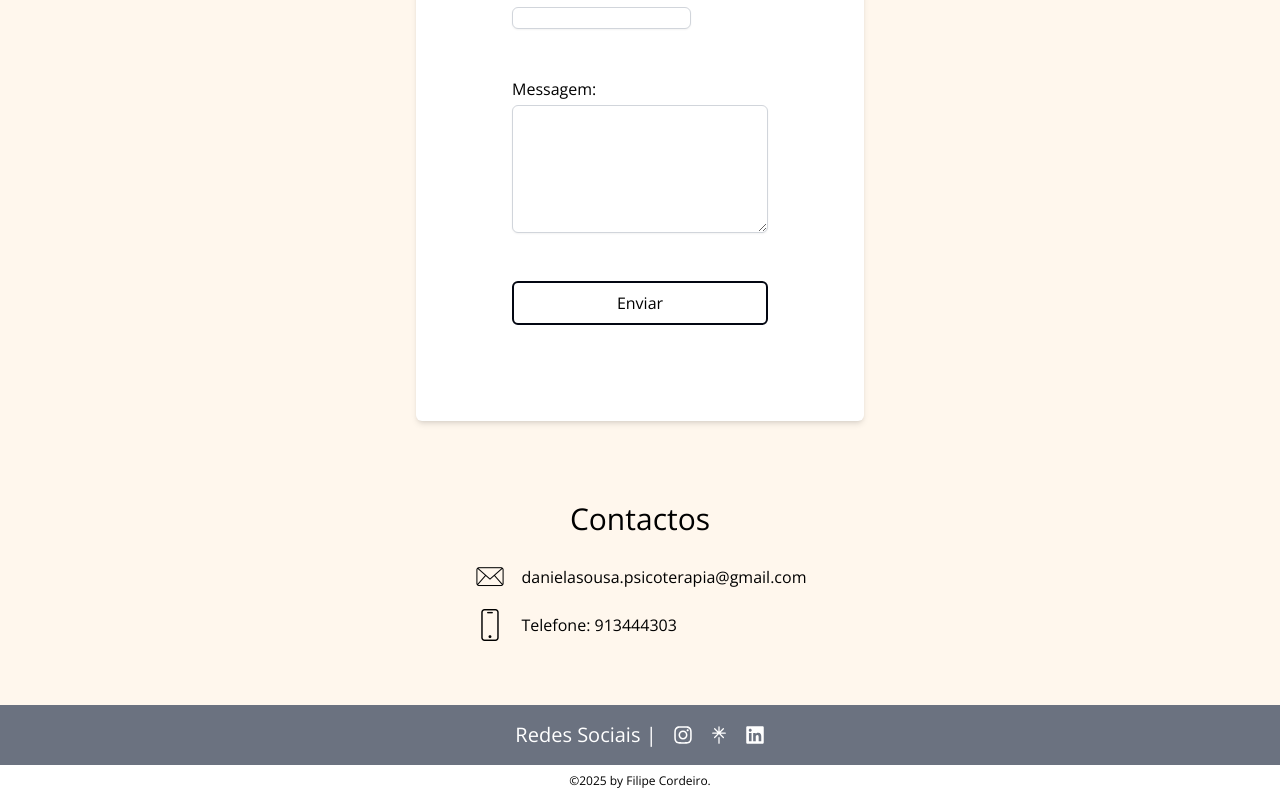
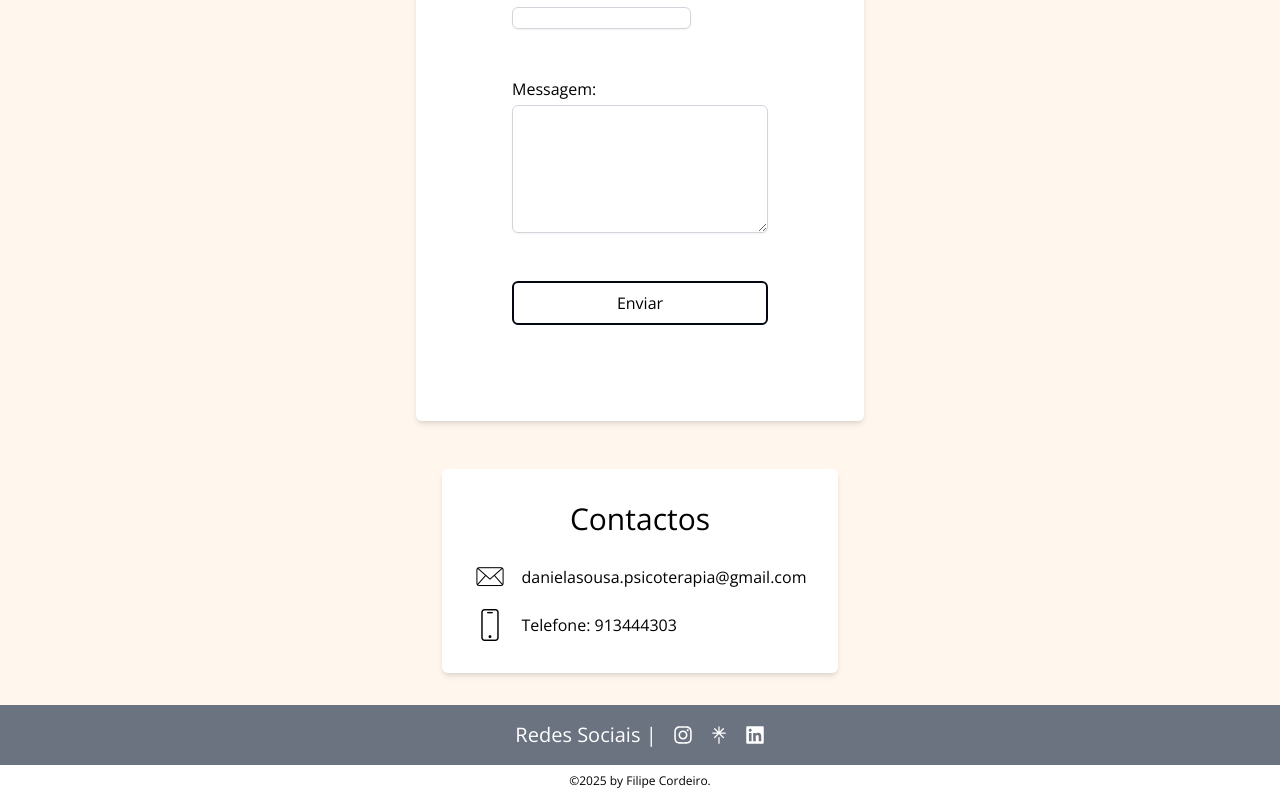
Before and after one commit to DeleteMind/site_psicologa, a Next.js app in the folder daniela-app/: page /contactos in a window 1280 px wide. Shown: the part 691-1488 px from the top of the page. Built offline with nearby package versions, Linux system fonts and the light colour scheme.

Commit message:
add_bg_Contactos

```diff
--- a/daniela-app/app/contactos/page.tsx
+++ b/daniela-app/app/contactos/page.tsx
@@ -121,7 +121,7 @@ export default function ContactPage() {
       </form>
 
 
-      <section className="flex flex-col gap-4 py-8 px-4 sm:px-8">
+      <section className="flex flex-col gap-4 py-8 px-4 sm:px-8 bg-white rounded-md shadow-md">
         <h2 className="text-2xl text-center sm:text-3xl mb-2">Contactos</h2>
         <div className="flex flex-col sm:flex-row items-center gap-4">
           <img src="Icons/email.png" alt="Email Icon" className="w-6 h-6 sm:w-8 sm:h-8" />
```
